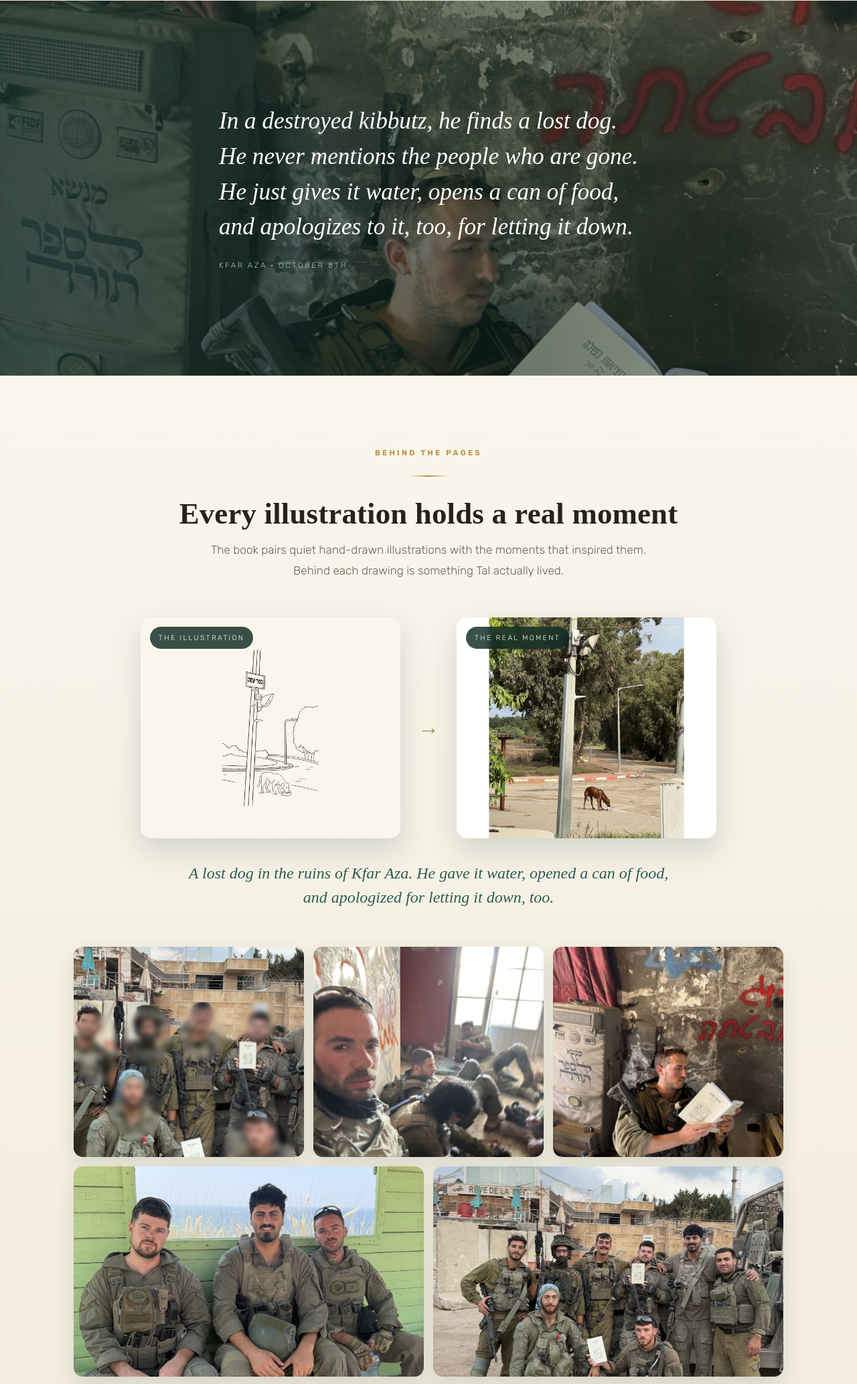
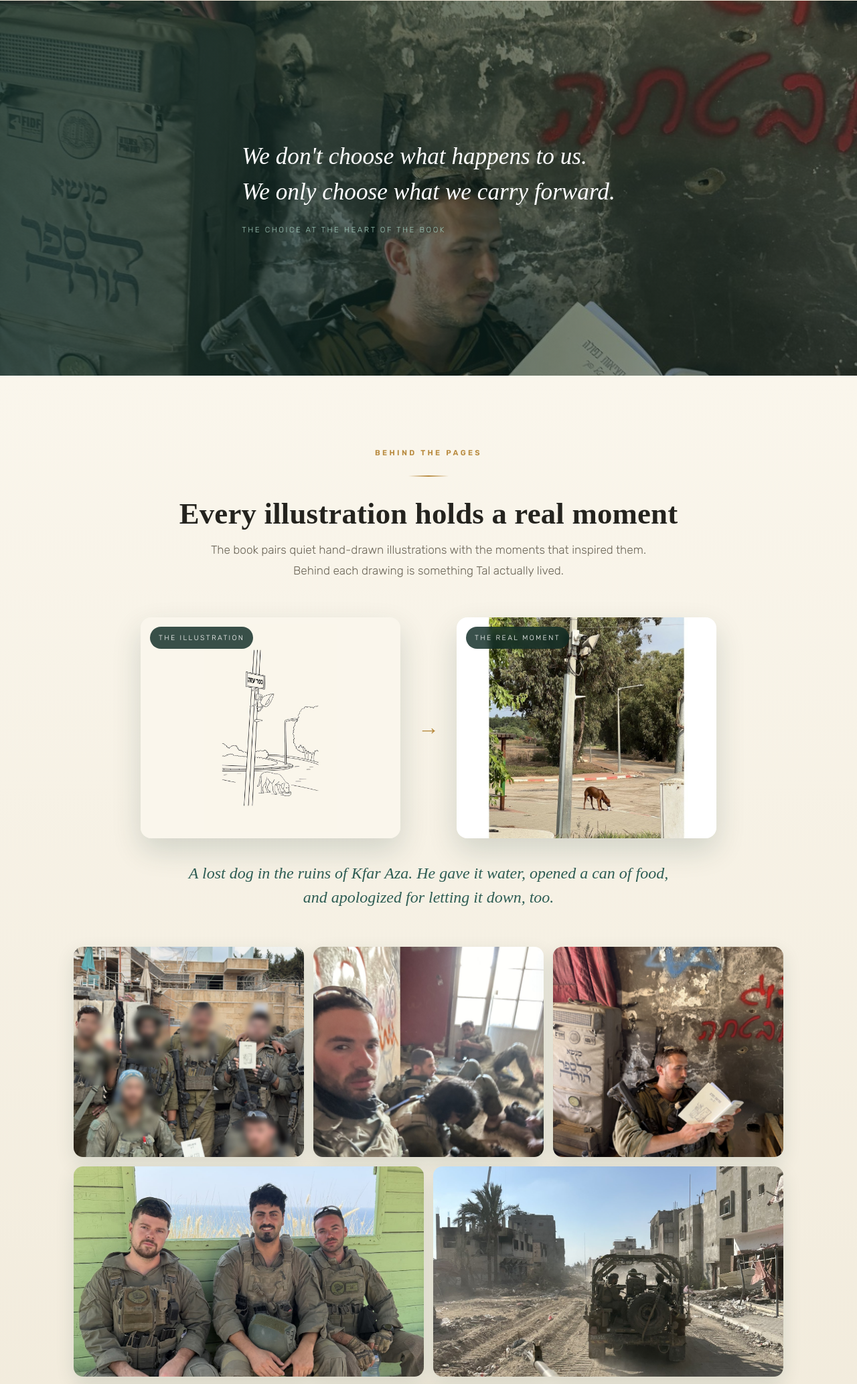
Before and after one commit to talbooks12-eng/dual-reality, a plain HTML site: page index.html in a window 1280 px wide. Shown: the part 3353-5420 px from the top of the page at 67% size. Drawn offline with Linux system fonts and the light colour scheme; a web font is replaced by a local one.

Commit message:
Remove second (unblurred) team-with-book photo; feature line -> 'we don't choose what happens to us'

```diff
--- a/index.html
+++ b/index.html
@@ -367,8 +367,8 @@
 <!-- FEATURE (dog) -->
 <div class="feature">
   <div class="wrap reveal">
-    <div class="q">In a destroyed kibbutz, he finds a lost dog.<br>He never mentions the people who are gone.<br>He just gives it water, opens a can of food,<br>and apologizes to it, too, for letting it down.</div>
-    <small>Kfar Aza · October 8th</small>
+    <div class="q">We don't choose what happens to us.<br>We only choose what we carry forward.</div>
+    <small>The choice at the heart of the book</small>
   </div>
 </div>
 
@@ -392,10 +392,10 @@
       <figure class="g-b"><img src="img/restface.jpg" alt="Between operations"><figcaption>Between two worlds.</figcaption></figure>
       <figure class="g-c"><img src="img/reading-book.jpg" alt="Reading between operations"><figcaption>Reading, in the quiet between.</figcaption></figure>
       <figure class="g-f"><img src="img/buddies.jpg" alt="With a brother in arms"><figcaption>Brothers in arms.</figcaption></figure>
-      <figure class="g-g"><img src="img/squad.jpg" alt="The unit"><figcaption>First-ever reserve duty. Paratroopers.</figcaption></figure>
+      <figure class="g-g"><img src="img/vehicle.jpg" alt="On the move"><figcaption>On the move.</figcaption></figure>
       <figure class="g-d"><img src="img/library.jpg" alt="At the National Library of Israel"><figcaption>At the National Library of Israel.</figcaption></figure>
       <figure class="g-e"><img src="img/signing.jpg" alt="Book signing"><figcaption>Signing copies, back home.</figcaption></figure>
-      <figure class="g-h"><img src="img/vehicle.jpg" alt="On the move"><figcaption>On the move.</figcaption></figure>
+      <figure class="g-h"><img src="img/rubble.jpg" alt="In the ruins"><figcaption>In the ruins, days after.</figcaption></figure>
     </div>
   </div>
 </section>
```
